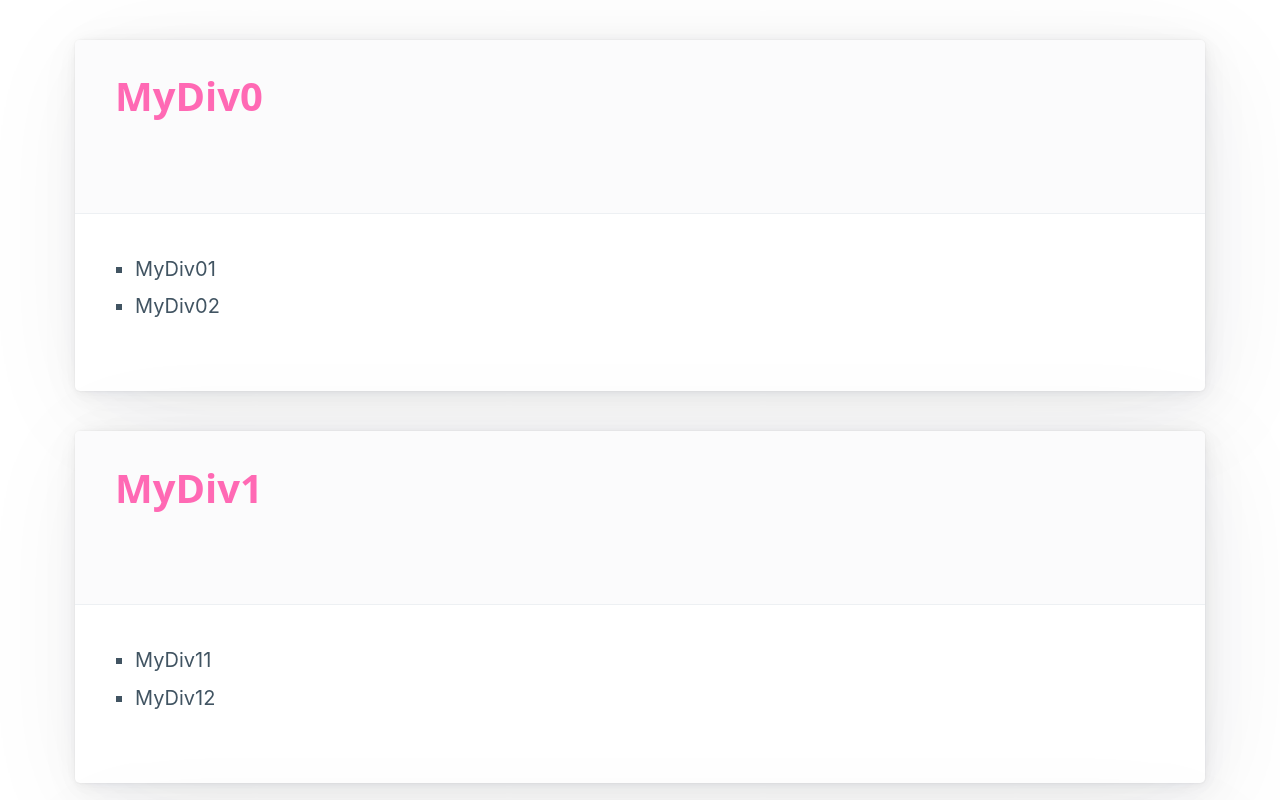
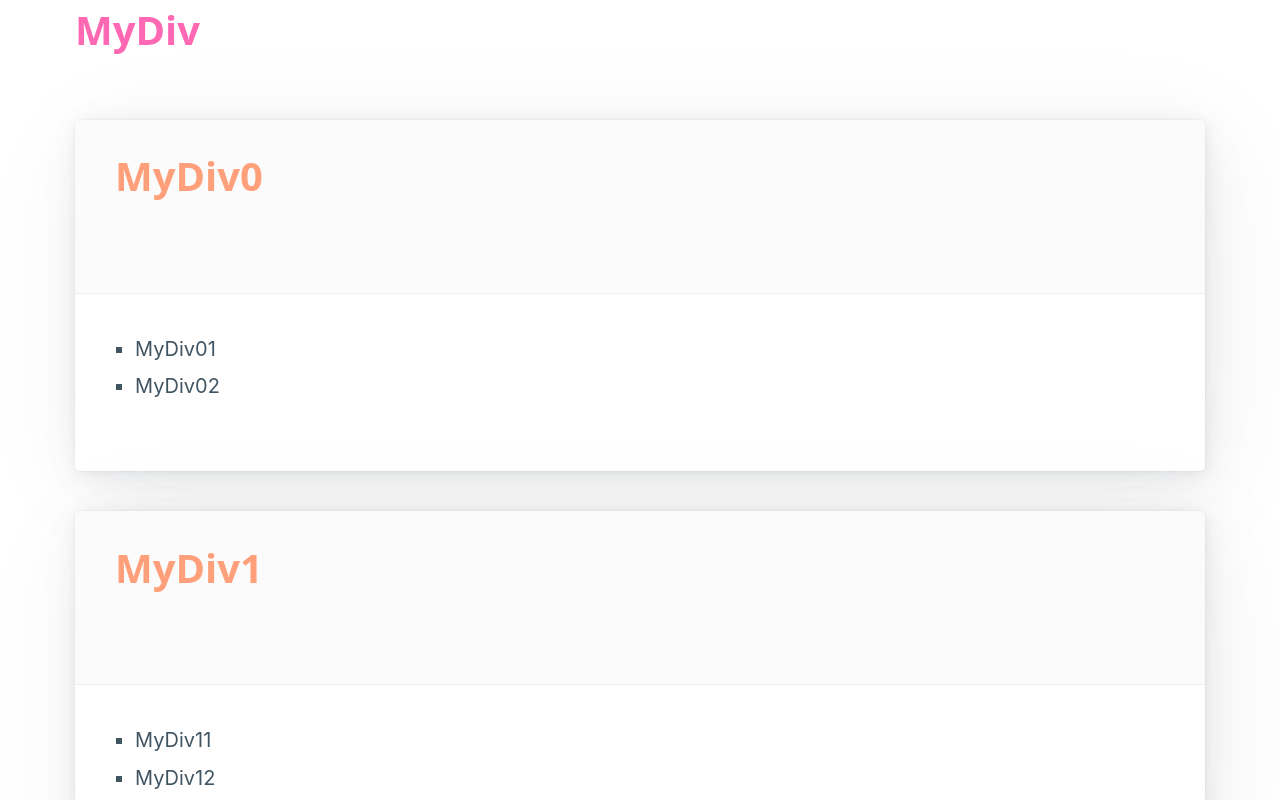
Before and after one commit to YeDongVibe/React_Class, a React (Create React App) app: page / in a window 1280 px wide. Shown: the top 800 px of the page. Built offline with nearby package versions, Linux system fonts and the light colour scheme.

Commit message:
23.04.25

```diff
--- a/src/04/MyDiv.css
+++ b/src/04/MyDiv.css
@@ -1,3 +1,3 @@
-article  h1 {
+h1 {
     color: hotpink;
 }
--- a/src/04/MyDiv.js
+++ b/src/04/MyDiv.js
@@ -1,10 +1,12 @@
 import MyDivArticle from "./MyDivArticle";
-import "./MyDiv.css"
+import "./MyDiv.css";
+import style from "./MyDiv.module.css";
 
 const MyDiv = () => {
 
     return (
-        <main className="container">
+        <main className={"container"}>
+            <h1>MyDiv</h1>
             <MyDivArticle />   {/* aname이라는 속성을 가진 MyDivArticle */}
             <MyDivArticle aname = 'MyDiv1'/>
             <MyDivArticle aname = 'MyDiv2'/>
--- /dev/null
+++ b/src/04/MyDiv.module.css
@@ -0,0 +1,3 @@
+.mah1 {
+    color: lightsalmon;
+}
--- a/src/04/MyDivArticle.js
+++ b/src/04/MyDivArticle.js
@@ -1,8 +1,15 @@
+//전체적으로 css 적용
+import "./MyDiv.css";
+
+//component에 css 적용 : 스타일 이름(className)주기
+import style from "./MyDiv.module.css";
+
 
 //probs함수를 사용하여 나타내기.
 //const MyDivArticle = (probs) => {
+
 // 매게 변수를 probs 사용하지 않고 오브젝트에 매개변수명을 넣어서 사용.
-const MyDivArticle = ({ aname }) => {
+const MyDivArticle = ({aname}) => {
     //const aname = probs.aname;
 
     let n = (aname === undefined) ? '0' : aname.slice(-1); {/* 삼항 연산자 : aname을 n으로 선언하여 끝부분을 잘라내고 0 삽입*/ }
@@ -10,7 +17,7 @@ const MyDivArticle = ({ aname }) => {
     return (
 
         <article>
-            <header><h1>{aname || 'MyDiv0'}</h1></header> {/*Falsy 연산자 : 아무것도 없을 때 이렇게 쓰면 MyDiv0로 표시된다. */}
+            <header><h1 className = {style.mah1}>{aname || 'MyDiv0'}</h1></header> {/*Falsy 연산자 : 아무것도 없을 때 이렇게 쓰면 MyDiv0로 표시된다. */}
             <ul>
                 <li>{n === '0' ? 'MyDiv0' : 'MyDiv' + n }1</li> {/* 삼항연산자로 이용 */}
                 <li>{'MyDiv' + n }2</li>
```
